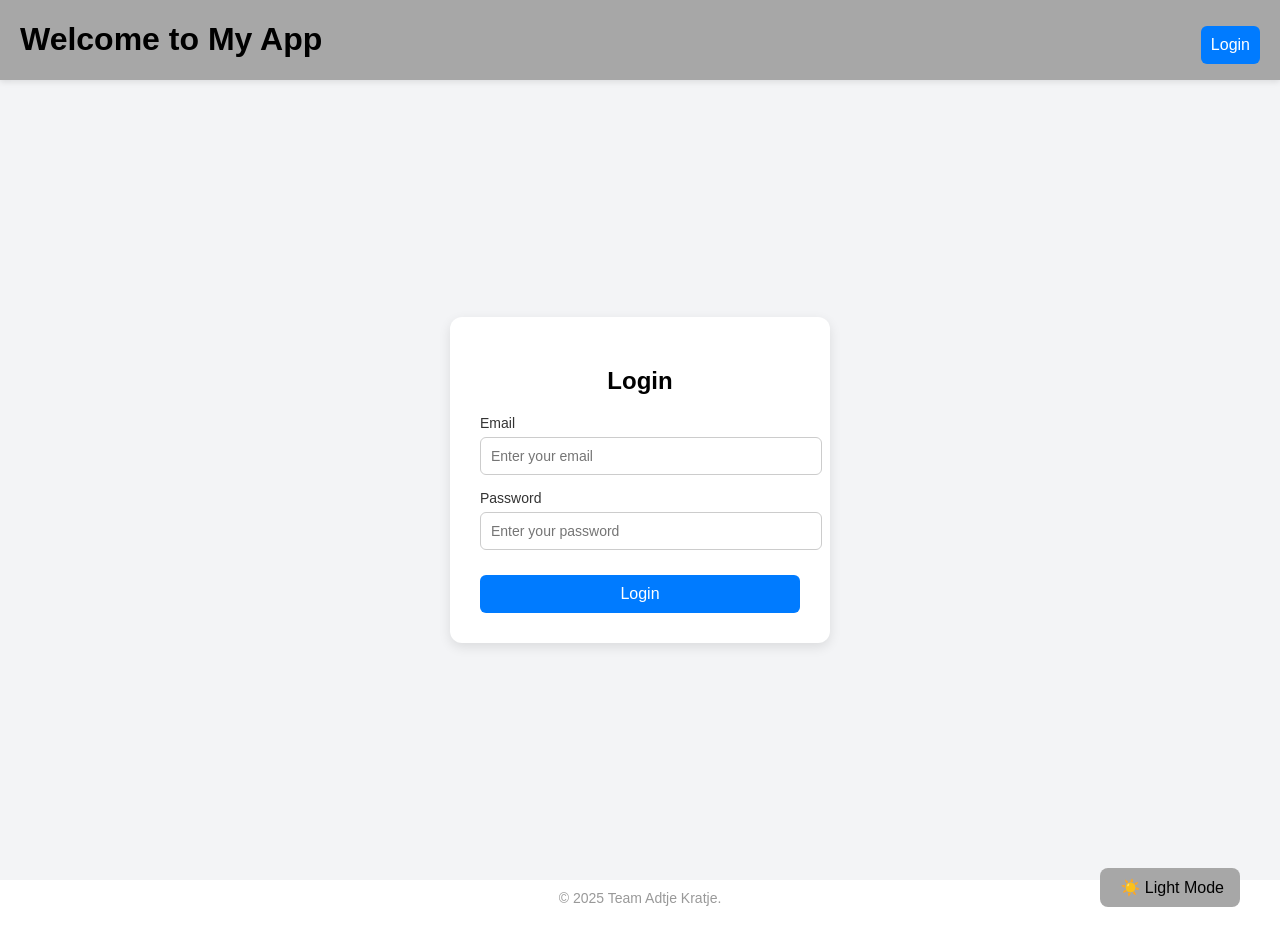
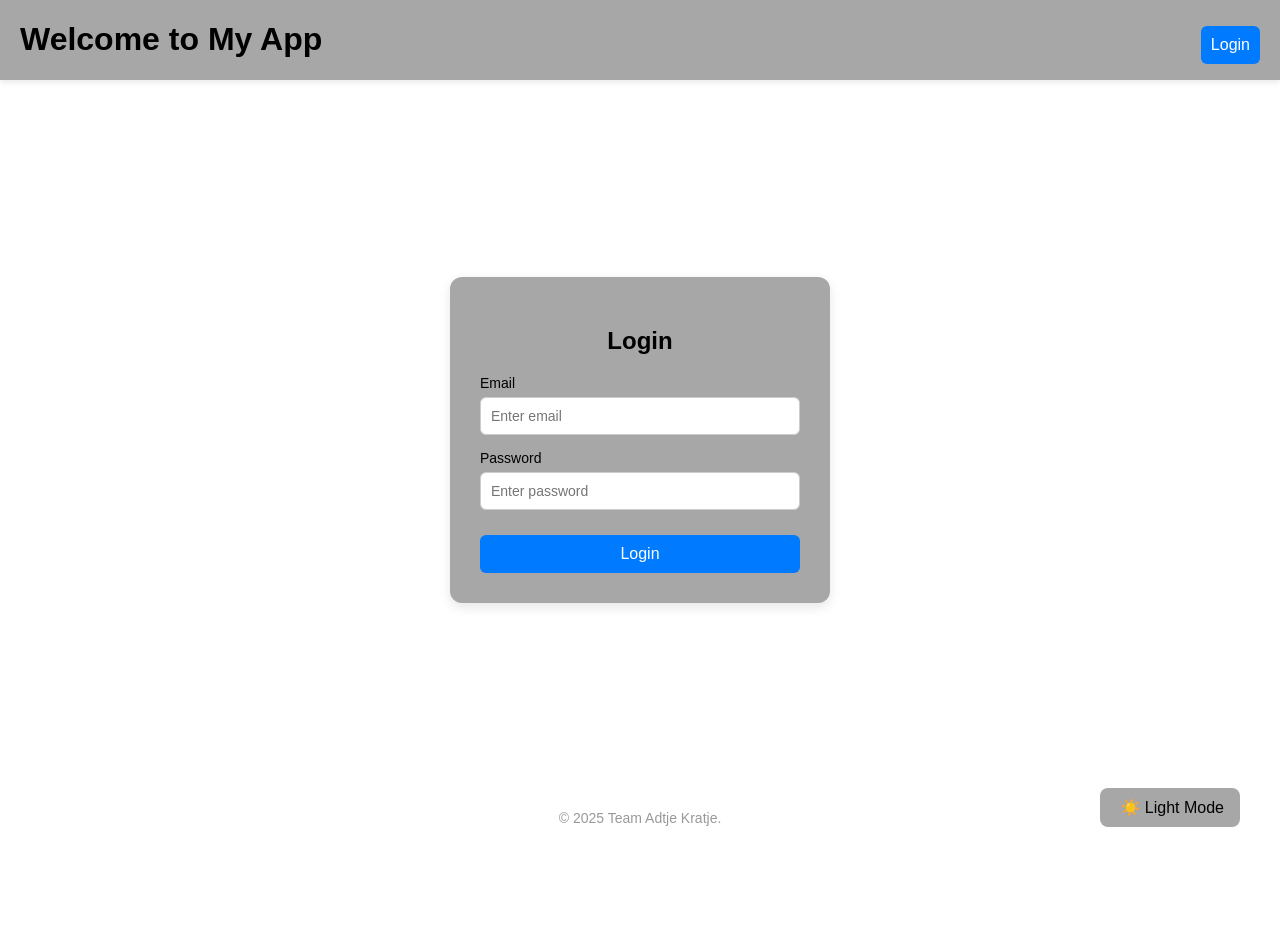
Before and after one commit to 67Company/WebDev, a React (Create React App) app in the folder frontend/calender-app/: page /login in a window 1280 px wide. After the commit the page ends 847 px from the top, so only its background shows below. Built offline with nearby package versions, Linux system fonts and the light colour scheme.

Commit message:
Let op nieuwe dependencies

```diff
--- a/frontend/calender-app/src/pages/Login.css
+++ b/frontend/calender-app/src/pages/Login.css
@@ -2,21 +2,27 @@
   display: flex;
   justify-content: center;
   align-items: center;
-  min-height: 100vh; /* full screen height */
-  background: #f3f4f6; /* light gray background */
+  min-height: 90vh; /* full screen height */
+  background: var(--bg-color);
+  transition: background-color 0.3s ease, color 0.3s ease;
 }
 
 .login-card {
-  background: #fff;
+  background: var(--card-color);
   padding: 30px;
   border-radius: 12px;
   box-shadow: 0 4px 12px rgba(0,0,0,0.1);
   width: 320px;
   text-align: center;
+  transition: background-color 0.3s ease, color 0.3s ease;
+
 }
 
 .login-title {
   margin-bottom: 20px;
+  color: var(--text-color);
+  transition: background-color 0.3s ease, color 0.3s ease;
+
 }
 
 .form-group {
@@ -28,7 +34,11 @@
   display: block;
   margin-bottom: 6px;
   font-size: 14px;
-  color: #333;
+}
+
+.loginlabel {
+  color: var(--text-color);
+  transition: background-color 0.3s ease, color 0.3s ease;
 }
 
 .form-group input {
@@ -37,6 +47,7 @@
   border-radius: 6px;
   border: 1px solid #ccc;
   font-size: 14px;
+  box-sizing: border-box;
 }
 
 .login-button {
--- a/frontend/calender-app/src/pages/Login.tsx
+++ b/frontend/calender-app/src/pages/Login.tsx
@@ -8,13 +8,13 @@ const Login: React.FC = () => {
         <h2 className="login-title">Login</h2>
         <form>
           <div className="form-group">
-            <label htmlFor="email">Email</label>
-            <input type="email" id="email" placeholder="Enter your email" />
+            <label htmlFor="email" className="loginlabel">Email</label>
+            <input type="email" id="email" placeholder="Enter email" />
           </div>
 
           <div className="form-group">
-            <label htmlFor="password">Password</label>
-            <input type="password" id="password" placeholder="Enter your password" />
+            <label htmlFor="password" className="loginlabel">Password</label>
+            <input type="password" id="password" placeholder="Enter password" />
           </div>
 
           <button type="submit" className="login-button">Login</button>
```
